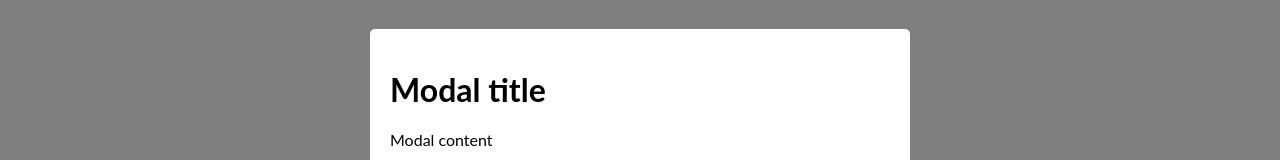
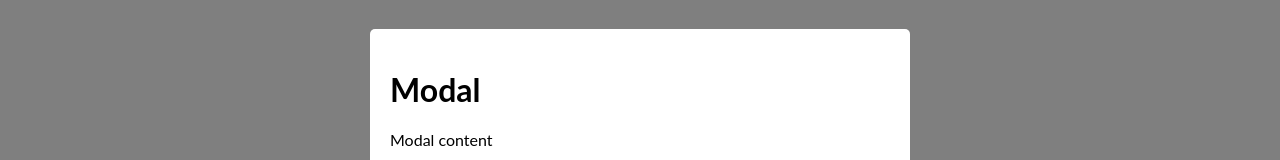
Before and after one commit to ajwebdev/react-interview-topics, a React (Create React App) app: page / in a window 1280 px wide. Shown: the part 293-453 px from the top of the page. Built offline with nearby package versions, Linux system fonts and the light colour scheme.

Commit message:
1 file modified

```diff
--- a/src/modules/portal/PortalExample.jsx
+++ b/src/modules/portal/PortalExample.jsx
@@ -10,7 +10,7 @@ const PortalExample = () => {
       <button onClick={openModal}>Open modal</button>
       {isModalOpen && (
         <Modal onClose={closeModal}>
-          <h1>Modal title</h1>
+          <h1>Modal</h1>
           <p>Modal content</p>
         </Modal>
       )}
```
